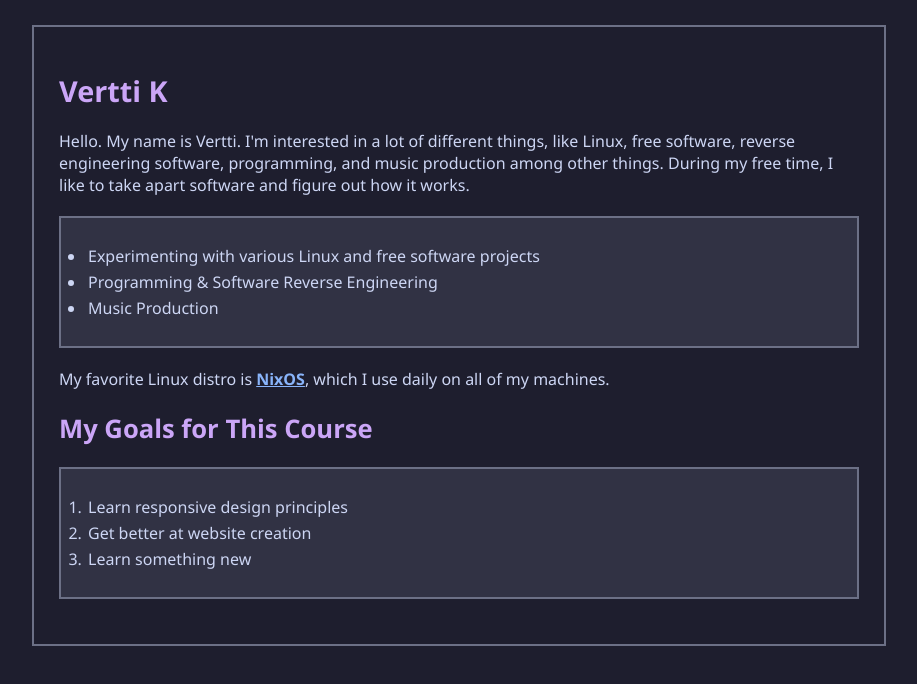
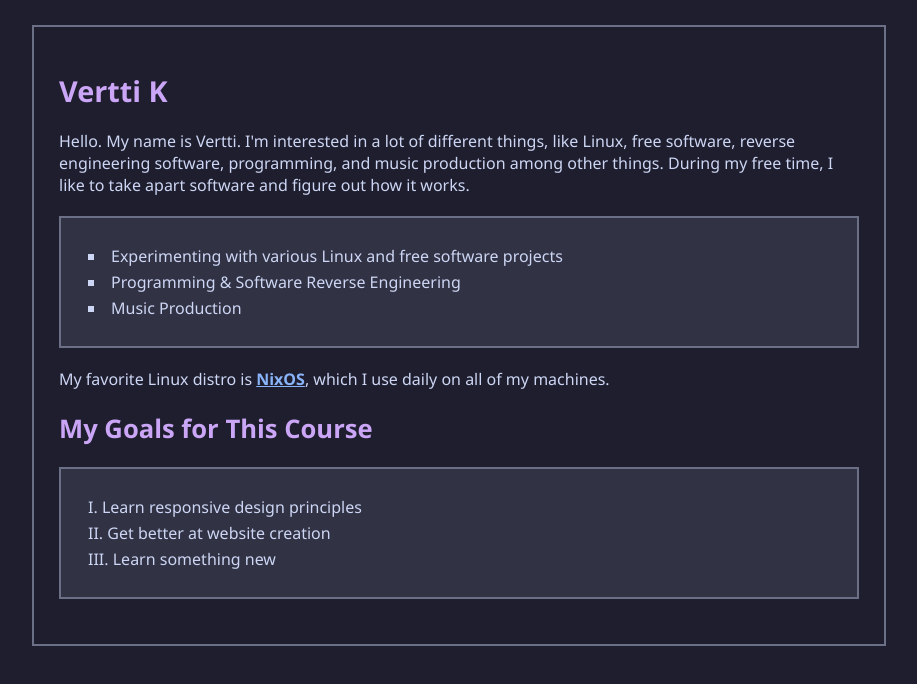
Before and after one commit to pwneksu/BasicsOfWebDevelopment, a plain HTML site: page task-b/index.html in a window 1280 px wide. Shown: the whole page, without its empty margins (181-1098 px from the left). Drawn offline with Linux system fonts and the light colour scheme.

Commit message:
task-b: add list-styles

```diff
--- a/task-b/style.css
+++ b/task-b/style.css
@@ -41,6 +41,8 @@ ul {
   margin: 25px;
   padding: 25px;
   margin: 20px 0;
+  list-style-type: square;
+  list-style-position: inside;
 }
 
 ul li {
@@ -53,6 +55,8 @@ ol {
   margin: 25px;
   padding: 25px;
   margin: 20px 0;
+  list-style-type: upper-roman;
+  list-style-position: inside;
 }
 
 ol li {
```
